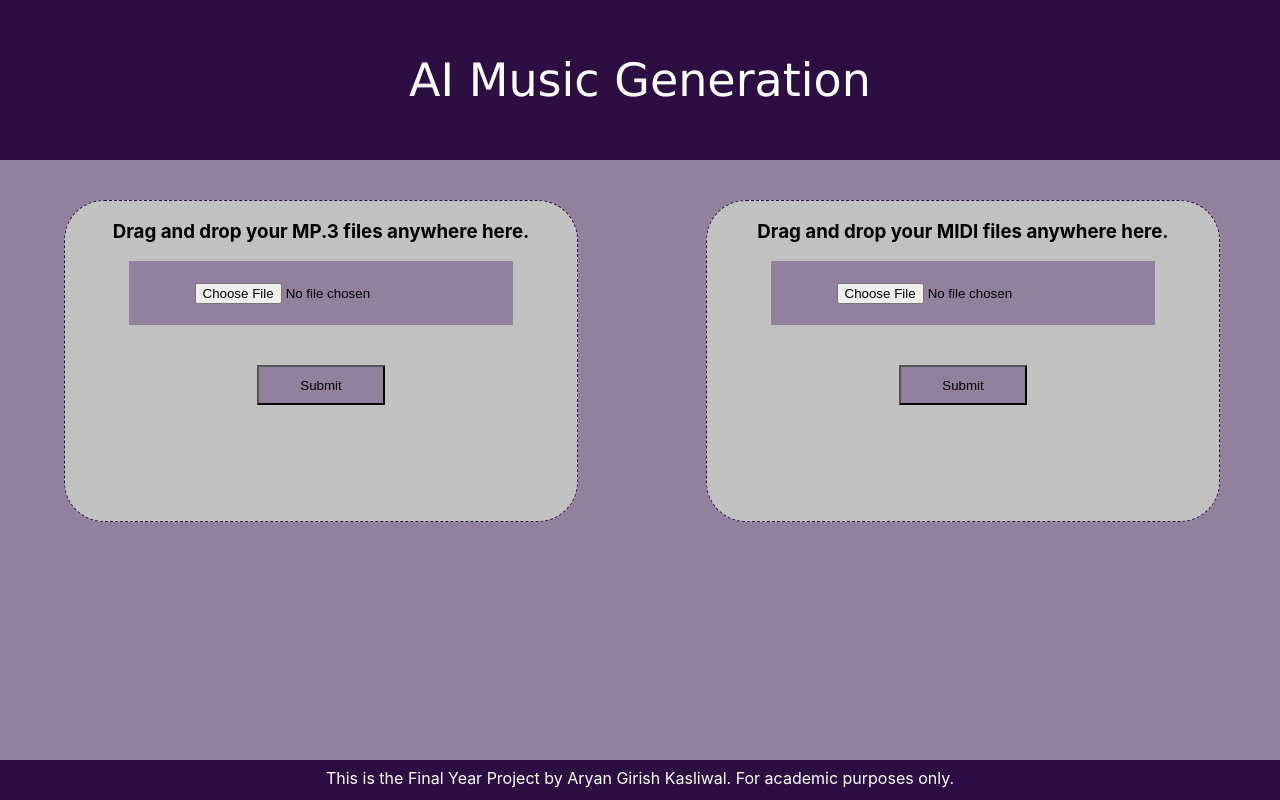
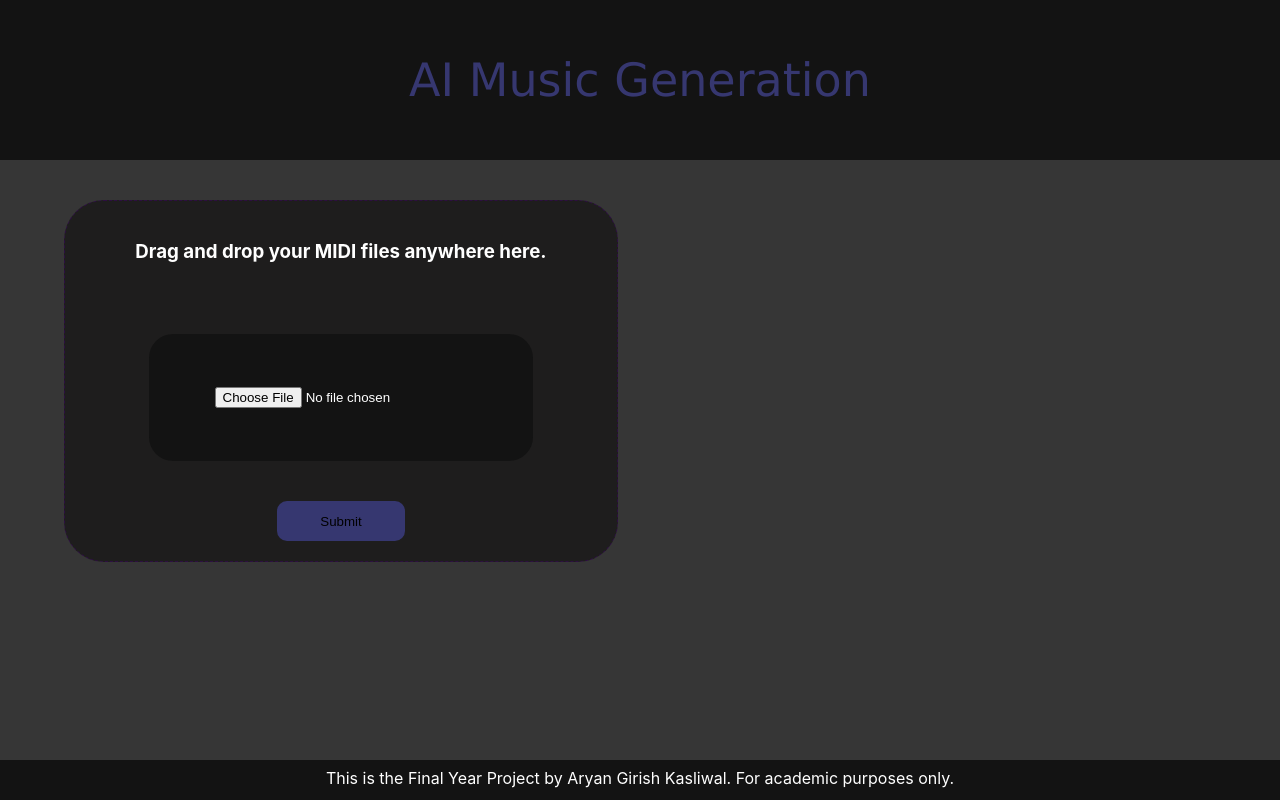
Before and after one commit to AryanKasliwal/Music_Generation_App_FYP, a React (Create React App) app: page / in a window 1280 px wide. Built offline with nearby package versions, Linux system fonts and the light colour scheme.

Commit message:
Change UI themes

```diff
--- a/src/App.css
+++ b/src/App.css
@@ -5,7 +5,7 @@
 .body {
   min-height: 75vh;
   margin: 0vh;
-  background-color: #92819d;
+  background-color: #363636;
   margin: 0;
   display: flex;
   flex-direction: row;
@@ -22,7 +22,7 @@
 }
 
 .App-header {
-  background-color: #2d0e42;
+  background-color: #131313;
   min-height: 20vh;
   display: flex;
   flex-direction: column;
@@ -30,7 +30,7 @@
   justify-content: center;
   font-size: calc(30px + 2vmin);
   font-family: 'Lucida Sans', 'Lucida Sans Regular', 'Lucida Grande', 'Lucida Sans Unicode', Geneva, Verdana, sans-serif;
-  color: white;
+  color: #363770;
 }
 
 @keyframes App-logo-spin {
@@ -43,7 +43,7 @@
 }
 
 .footer{
-  background-color: #2d0e42;
+  background-color: #131313;
   color: white;
   min-height: 3vh;
   padding: 1vh;
--- a/src/App.js
+++ b/src/App.js
@@ -11,7 +11,6 @@ class App extends React.Component {
           AI Music Generation
         </header>
         <body className='body'>
-          <FileUploadBox fileType = "MP.3"/>
           <FileUploadBox fileType = "MIDI"/>
         </body>
         <footer className='footer'>
--- a/src/Components/FileUploadBox.css
+++ b/src/Components/FileUploadBox.css
@@ -5,34 +5,49 @@
     margin-bottom: 5vh;
     display: flex;
     flex-direction: column;
-    /* justify-content: center;
-    align-items: center; */
+    justify-content: center;
     min-height: 40vh;
     max-height: 40vh;
     text-align: center;
     border: 1px dashed #2d0e42;
+    color: white;
+    padding: 20px;
     border-radius: 5vh;
     max-width: 40vw;
     min-width: 40vw;
-    background-color: #c1c1c1;
+    background-color: #1e1d1d;
+}
+
+.chooseFileBox {
+
+}
+
+.boxHeader{
+    flex: 3;
 }
 
 .uploadButton{
     max-width: 30vw;
     margin-left: 5vw;
     margin-right: 5vw;
-    background-color: #92819d;
+    border-radius: 3vh;
+    background-color: #131313;
+    color: white;
     border: none;
+    flex: 5;
     min-height: 8vh;
 }
 
 .submitButton{
-    background-color: #92819d;
+    background-color: #363770;
     max-width: 10vw;
+    flex: 1;
+    border-radius: 10px;
     min-width: 10vw;
     margin-left: 15vw;
     margin-right: 15vw;
     margin-top: 5vh;
     min-height: 5vh;
+    border: white;
     /* border: none; */
 }
--- a/src/Components/FileUploadBox.js
+++ b/src/Components/FileUploadBox.js
@@ -35,8 +35,8 @@ class FileUploadBox extends React.Component {
                     Drag and drop your {this.fileType} files anywhere here.
                 </h3>
                 <Button type="button" className='uploadButton'>
-                    <i className="fas_fa-file-upload" />
-                    <input type="file" name="file" onChange={this.onFileChange.bind(this)}/>
+                    {/* <i className="fas_fa-file-upload" /> */}
+                    <input className='chooseFileBox' type="file" name="file" onChange={this.onFileChange.bind(this)}/>
                 </Button>
                 <Button className='submitButton' onClick={this.uploadFile.bind(this)}>
                     Submit
```
Also changed, not shown: 1 other file (tests, documents, lock files or other folders).
